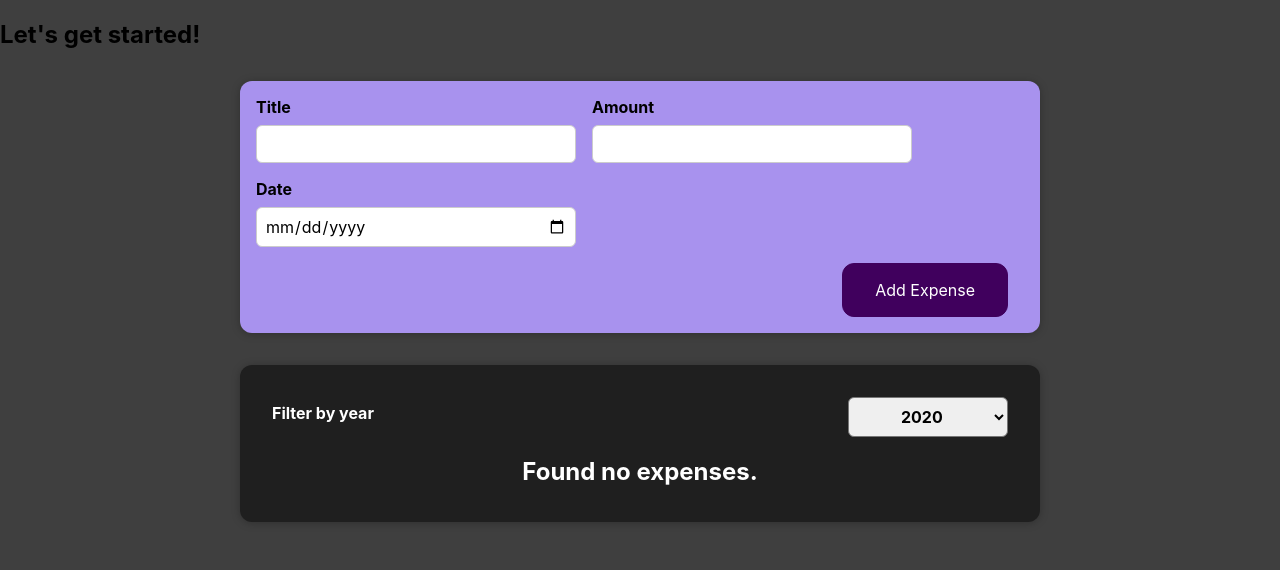
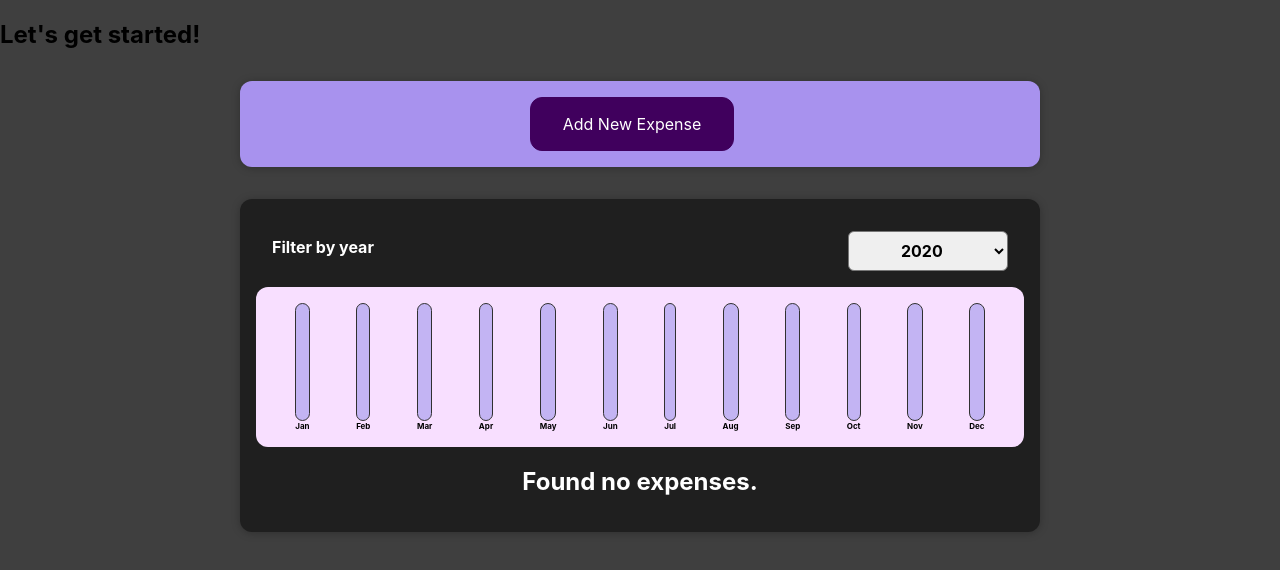
Before and after one commit to wasimhyder09/react-expensee-manager, a React (Create React App) app: page / in a window 1280 px wide. Shown: the top 570 px of the page. Built offline with nearby package versions, Linux system fonts and the light colour scheme.

Commit message:
Added filter chart and bars

```diff
--- a/src/App.css
+++ b/src/App.css
@@ -189,6 +189,47 @@
   text-align: center;
 }
 
+.chart {
+  padding: 1rem;
+  border-radius: 12px;
+  background-color: #f8dfff;
+  text-align: center;
+  display: flex;
+  justify-content: space-around;
+  height: 10rem;
+}
+
+.chart-bar {
+  height: 100%;
+  display: flex;
+  flex-direction: column;
+  align-items: center;
+}
+
+.chart-bar__inner {
+  height: 100%;
+  width: 100%;
+  border: 1px solid #313131;
+  border-radius: 12px;
+  background-color: #c3b4f3;
+  overflow: hidden;
+  display: flex;
+  flex-direction: column;
+  justify-content: flex-end;
+}
+
+.chart-bar__fill {
+  background-color: #4826b9;
+  width: 100%;
+  transition: all 0.3s ease-out;
+}
+
+.chart-bar__label {
+  font-weight: bold;
+  font-size: 0.5rem;
+  text-align: center;
+}
+
 @media (min-width: 580px) {
   .expense-item__description {
     flex-direction: row;
--- /dev/null
+++ b/src/components/Chart/Chart.js
@@ -0,0 +1,18 @@
+import ChartBar from './ChartBar';
+
+const Chart = props => {
+  const dataPointValues = props.dataPoints.map(dataPoint => dataPoint.value);
+  const totalMaximum = Math.max(...dataPointValues);
+  return <div className='chart'>
+    {props.dataPoints.map(dataPoint =>
+    <ChartBar
+      key={dataPoint.label}
+      value={dataPoint.value}
+      maxValue={totalMaximum}
+      label={dataPoint.label}
+    />
+    )}
+  </div>
+}
+
+export default Chart;
--- /dev/null
+++ b/src/components/Chart/ChartBar.js
@@ -0,0 +1,16 @@
+const ChartBar = props => {
+  let barFillHeight = '0%';
+  if(props.maxValue > 0) {
+    barFillHeight = Math.round((props.value / props.maxValue) * 100) + '%';
+  }
+
+
+  return <div className="chart-bar">
+    <div className="chart-bar__inner">
+      <div className="chart-bar__fill" style={{height: barFillHeight}}></div>
+    </div>
+    <div className="chart-bar__label">{props.label}</div>
+  </div>
+}
+
+export default ChartBar;
--- a/src/components/Expenses/Expense.js
+++ b/src/components/Expenses/Expense.js
@@ -1,6 +1,6 @@
 import {useState} from 'react';
 import ExpensesFilter from "./ExpenseFilter";
-import ExpenseItem from "./ExpenseItem";
+import ExpenseChart from "./ExpensesChart";
 import ExpensesList from "./ExpensesList"
 
 function Expense(props) {
@@ -14,6 +14,7 @@
   return(
     <div className="expenses">
       <ExpensesFilter selected={filterYear} onChangeFilter={filterValueChange} />
+      <ExpenseChart expenses={filteredExpenses} />
       <ExpensesList expense={filteredExpenses} />
     </div>
   );
--- /dev/null
+++ b/src/components/Expenses/ExpensesChart.js
@@ -0,0 +1,26 @@
+import Chart from '../Chart/Chart';
+
+const ExpenseChart = props => {
+  const chartDataPoints = [
+    {label: 'Jan', value: 0},
+    {label: 'Feb', value: 0},
+    {label: 'Mar', value: 0},
+    {label: 'Apr', value: 0},
+    {label: 'May', value: 0},
+    {label: 'Jun', value: 0},
+    {label: 'Jul', value: 0},
+    {label: 'Aug', value: 0},
+    {label: 'Sep', value: 0},
+    {label: 'Oct', value: 0},
+    {label: 'Nov', value: 0},
+    {label: 'Dec', value: 0},
+  ];
+
+  for(const expense of props.expenses) {
+    const expenseMonth = expense.date.getMonth(); // starting at 0 => January = 0
+    chartDataPoints[expenseMonth].value += expense.amount;
+  }
+  return <Chart dataPoints = {chartDataPoints} />
+}
+
+export default ExpenseChart;
--- a/src/components/NewExpense/ExpenseForm.js
+++ b/src/components/NewExpense/ExpenseForm.js
@@ -4,6 +4,7 @@
   const [enteredTitle, setEnteredTitle] = useState('');
   const [enteredAmount, setEnteredAmount] = useState('');
   const [enteredDate, setEnteredDate] = useState('');
+  const [expenseForm, setExpenseForm] = useState(0);
 
   // const [userInput, setUserInput] = useState({
   //   enteredTitle: '',
@@ -48,6 +49,14 @@
   //   }
   // };
 
+  const addExpenseHandler = () => {
+    setExpenseForm(1)
+  }
+
+  const cancelHandler = () => {
+    setExpenseForm(0)
+  }
+
   const submitHanlder = (event) => {
     event.preventDefault();
 
@@ -61,9 +70,12 @@
     setEnteredTitle('');
     setEnteredAmount('');
     setEnteredDate('');
+    setExpenseForm(0);
   };
 
   return (
+    <>
+    {expenseForm === 1 ?
       <form onSubmit={submitHanlder}>
         <div className="new-expense__controls">
           <div className="new-expense__control">
@@ -77,13 +89,17 @@
           </div>
           <div className="new-expense__control">
             <label>Date</label>
-          <input type="date" value={enteredDate} min="2019-01-01" max="2022-12-31" onChange={dateChangeHandler} />
+            <input type="date" value={enteredDate} min="2019-01-01" max="2023-12-31" onChange={dateChangeHandler} />
           </div>
         </div>
         <div className="new-expense__actions">
+          <button onClick={cancelHandler}>Cancel</button>
           <button type="submit">Add Expense</button>
         </div>
       </form>
+      : <button onClick={addExpenseHandler}>Add New Expense</button>
+    }
+    </>
   );
 };
 
```
Lines whose indentation alone changed are shown as unchanged.
